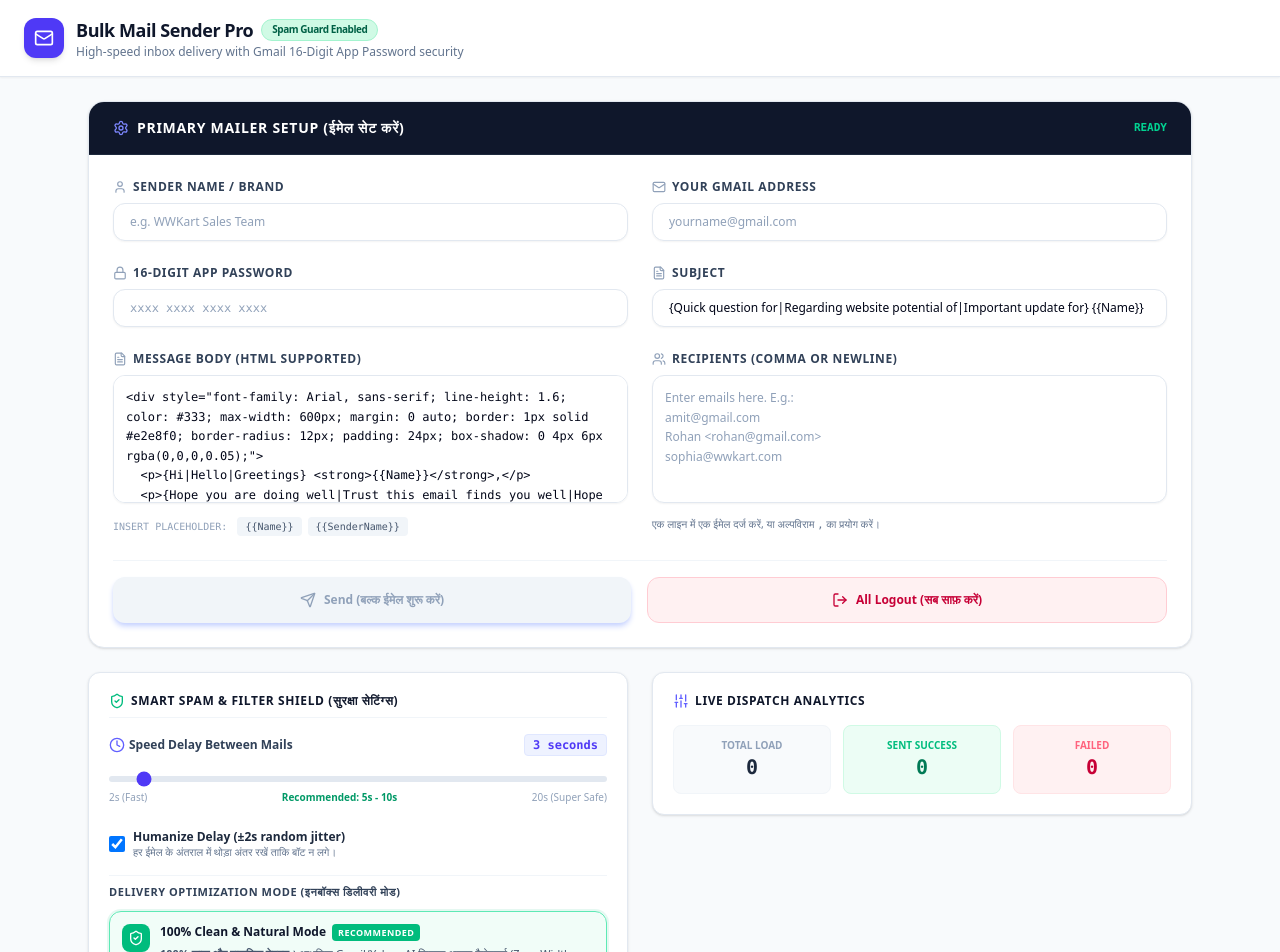
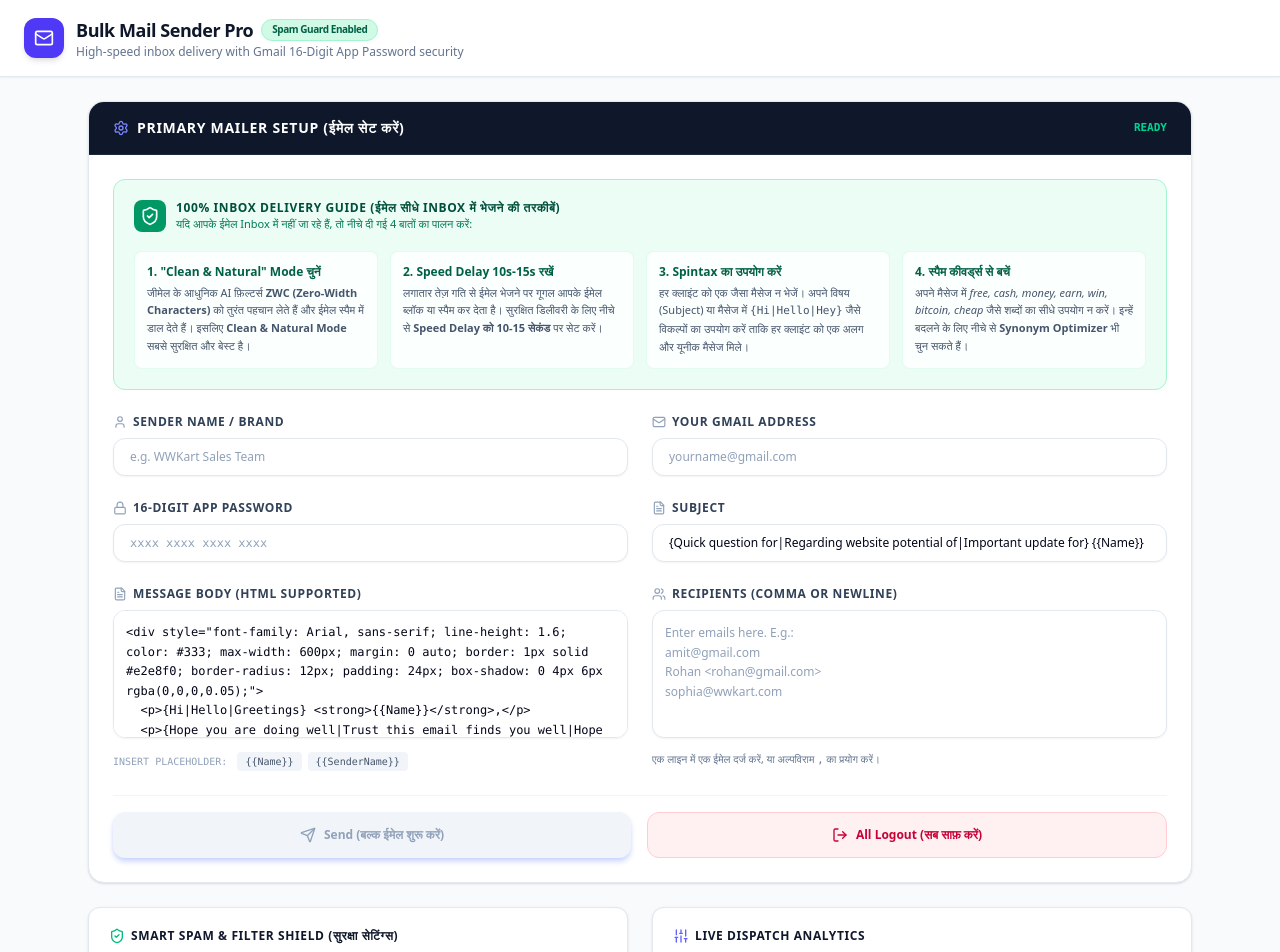
Before and after one commit to sophia-w-hash/new_full_safe_maller, a React (Vite) app: page / in a window 1280 px wide. Shown: the top 952 px of the page. Built offline with nearby package versions, Linux system fonts and the light colour scheme.

Commit message:
Update App.tsx

```diff
--- a/src/App.tsx
+++ b/src/App.tsx
@@ -42,8 +42,8 @@
   const [subject, setSubject] = useState(localStorage.getItem('subject') || '{Quick question for|Regarding website potential of|Important update for} {{Name}}');
   const [body, setBody] = useState(localStorage.getItem('body') || `<div style="font-family: Arial, sans-serif; line-height: 1.6; color: #333; max-width: 600px; margin: 0 auto; border: 1px solid #e2e8f0; border-radius: 12px; padding: 24px; box-shadow: 0 4px 6px rgba(0,0,0,0.05);">
   <p>{Hi|Hello|Greetings} <strong>{{Name}}</strong>,</p>
-  <p>{Hope you are doing well|Trust this email finds you well|Hope you\'re having a productive week}.</p>
-  <p>{While reviewing online opportunities, I came across your business|I recently visited your website and found it has excellent potential}. Although it is currently not on the first-page listings, your website has a strong base for visitors. I\'d like to email the custom quote we prepared for you.</p>
+  <p>{Hope you are doing well|Trust this email finds you well|Hope you're having a productive week}.</p>
+  <p>{While reviewing online opportunities, I came across your business|I recently visited your website and found it has excellent potential}. Although it is currently not on the first-page listings, your website has a strong base for visitors. I'd like to email the custom quote we prepared for you.</p>
   <p>{Could you please let me know if this is the best email to send it to?|Would it be alright if I share the details with you?|Let me know if you would be interested in taking a look}.</p>
   <p>{Best regards|Warm regards|Sincerely},<br><strong>{{SenderName}}</strong></p>
 </div>`);
@@ -66,10 +66,9 @@
   const [recipients, setRecipients] = useState<MailSendStatus[]>([]);
   const [isSending, setIsSending] = useState(false);
   const [currentSendingIndex, setCurrentSendingIndex] = useState<number>(-1);
-  const [delaySeconds, setDelaySeconds] = useState(3); // default to 3 seconds for safer delivery
+  const [delaySeconds, setDelaySeconds] = useState(6); // default to 6 seconds for safer delivery
   const [randomizeDelay, setRandomizeDelay] = useState(true); // default to true for human-like pattern
   const [addUniqueIdToSubject, setAddUniqueIdToSubject] = useState(false); // FALSE by default so no extra words are added unless manually checked
-
 
   // Connection Test & Logs State
   const [testingConnection, setTestingConnection] = useState(false);
@@ -127,7 +126,6 @@
     const emailRegex = /^[^\s@]+@[^\s@]+\.[^\s@]+$/;
 
     lines.forEach(line => {
-      // support comma, colon, or semicolon separators
       const parts = line.split(/[,:;]+/).map(p => p.trim());
       if (parts.length >= 2) {
         const email = parts[0];
@@ -170,7 +168,6 @@
     }
   };
 
-  // Parse recipients input dynamically on change or send
   const parseRecipients = (text: string): MailSendStatus[] => {
     const items = text.split(/[\n,;]+/).map(item => item.trim()).filter(Boolean);
     const list: MailSendStatus[] = [];
@@ -180,7 +177,6 @@
       let email = item;
       let name = '';
 
-      // Check if format is "Name <email>"
       const match = item.match(/([^<]+)<([^>]+)>/);
       if (match) {
         name = match[1].trim();
@@ -204,7 +200,6 @@
     setBulkLog(prev => [`[${timestamp}] ${msg}`, ...prev.slice(0, 99)]);
   };
 
-  // Connection Tester
   const handleTestConnection = async () => {
     if (!senderEmail || !appPassword) {
       setConnectionStatus({
@@ -250,7 +245,6 @@
     }
   };
 
-  // Clear All fields (All Logout)
   const handleAllLogout = () => {
     if (window.confirm('क्या आप सच में सभी क्रेडेंशियल्स, सेटिंग्स और प्राप्तकर्ताओं की सूची को मिटाना (Clear) चाहते हैं?')) {
       setSenderName('');
@@ -261,8 +255,8 @@
       setSubject('{Quick question for|Regarding website potential of|Important update for} {{Name}}');
       setBody(`<div style="font-family: Arial, sans-serif; line-height: 1.6; color: #333; max-width: 600px; margin: 0 auto; border: 1px solid #e2e8f0; border-radius: 12px; padding: 24px; box-shadow: 0 4px 6px rgba(0,0,0,0.05);">
   <p>{Hi|Hello|Greetings} <strong>{{Name}}</strong>,</p>
-  <p>{Hope you are doing well|Trust this email finds you well|Hope you\'re having a productive week}.</p>
-  <p>{While reviewing online opportunities, I came across your business|I recently visited your website and found it has excellent potential}. Although it is currently not on the first-page listings, your website has a strong base for visitors. I\'d like to email the custom quote we prepared for you.</p>
+  <p>{Hope you are doing well|Trust this email finds you well|Hope you're having a productive week}.</p>
+  <p>{While reviewing online opportunities, I came across your business|I recently visited your website and found it has excellent potential}. Although it is currently not on the first-page listings, your website has a strong base for visitors. I'd like to email the custom quote we prepared for you.</p>
   <p>{Could you please let me know if this is the best email to send it to?|Would it be alright if I share the details with you?|Let me know if you would be interested in taking a look}.</p>
   <p>{Best regards|Warm regards|Sincerely},<br><strong>{{SenderName}}</strong></p>
 </div>`);
@@ -276,7 +270,6 @@
     }
   };
 
-  // Variable Interpolation Helper
   const renderTemplate = (
     text: string,
     recipient: MailSendStatus,
@@ -297,7 +290,6 @@
     return output;
   };
 
-  // Bulk send loop handler - Triggers ONLY when isSending changes to true
   useEffect(() => {
     if (!isSending) return;
 
@@ -313,14 +305,13 @@
         return;
       }
 
-      // Find up to 8 pending recipients using the ref to avoid stale state
       const currentRecipients = recipientsRef.current;
       const pendingTargets: { index: number; target: MailSendStatus }[] = [];
 
       for (let i = 0; i < currentRecipients.length; i++) {
         if (currentRecipients[i].status === 'pending') {
           pendingTargets.push({ index: i, target: currentRecipients[i] });
-          if (pendingTargets.length === 8) break; // Batch of 8
+          if (pendingTargets.length === 8) break;
         }
       }
 
@@ -332,7 +323,6 @@
         return;
       }
 
-      // Check sender limit with 25 limit check using locked sender credentials
       const currentSenderEmail = activeSenderEmailRef.current || senderEmailRef.current;
       const currentAppPassword = activeAppPasswordRef.current || appPasswordRef.current;
 
@@ -351,7 +341,6 @@
         return;
       }
 
-      // Pre-calculate how many emails we can send in this batch without exceeding 25
       const remainingLimit = 25 - count;
       const targetsWithSenders = pendingTargets.slice(0, remainingLimit).map(item => ({
         index: item.index,
@@ -366,7 +355,6 @@
         return;
       }
 
-      // Mark status as sending for allocated targets in state and ref synchronously
       const updatedListBeforeSend = [...currentRecipients];
       targetsWithSenders.forEach(({ index }) => {
         updatedListBeforeSend[index] = { ...updatedListBeforeSend[index], status: 'sending' };
@@ -376,12 +364,10 @@
 
       addLog(`🚀 Dispatching batch of ${targetsWithSenders.length} emails with active account limit monitoring...`);
 
-      // Run requests concurrently
       const batchResults = await Promise.all(
         targetsWithSenders.map(async ({ index, target, sender }) => {
           const uniqueMailId = Math.floor(100000 + Math.random() * 900000).toString();
 
-          // Personalization using locked credentials for this active session
           const activeSubject = activeSubjectRef.current || subjectRef.current;
           const activeBody = activeBodyRef.current || bodyRef.current;
           const activeSenderName = activeSenderNameRef.current || senderNameRef.current;
@@ -417,7 +403,7 @@
 
             if (data.success) {
               addLog(`✅ Delivered to ${target.email} via ${sender.email}`);
-              recordSentEmail(sender.email); // Permanently log dispatch timestamp
+              recordSentEmail(sender.email);
               return { index, status: 'success' as const, sentAt: sentTime, error: undefined };
             } else {
               addLog(`❌ Failed for ${target.email} via ${sender.email}: ${data.message}`);
@@ -433,7 +419,6 @@
 
       if (!active) return;
 
-      // Apply batch results together to avoid state races
       const updatedListAfterBatch = [...recipientsRef.current];
       batchResults.forEach(res => {
         updatedListAfterBatch[res.index] = {
@@ -447,18 +432,16 @@
       setRecipients(updatedListAfterBatch);
       recipientsRef.current = updatedListAfterBatch;
 
-      // Schedule next batch sending
       if (active && !stopRequestedRef.current) {
         const actualDelay = randomizeDelayRef.current
-          ? Math.max(2, delaySecondsRef.current + Math.floor(Math.random() * 2) - 1)
+          ? Math.max(2, delaySecondsRef.current + Math.floor(Math.random() * 4) - 1)
           : delaySecondsRef.current;
 
         addLog(`Sleeping for ${actualDelay}s before dispatching next batch...`);
-        timerId = setTimeout(sendNext, actualDelay * 600);
+        timerId = setTimeout(sendNext, actualDelay * 1000);
       }
     };
 
-    // Trigger the initial send
     sendNext();
 
     return () => {
@@ -467,7 +450,6 @@
     };
   }, [isSending]);
 
-  // Start sending triggered by send button
   const handleStartSending = () => {
     if (!senderEmail || !appPassword) {
       alert('Your Gmail and App Password are required to start sending.');
@@ -480,7 +462,6 @@
       return;
     }
 
-    // Capture/Freeze details for the active sending loop
     activeSenderEmailRef.current = senderEmail;
     activeAppPasswordRef.current = appPassword;
     activeSenderNameRef.current = senderName;
@@ -489,7 +470,6 @@
     activeAddUniqueIdToSubjectRef.current = addUniqueIdToSubject;
     activeDeliveryModeRef.current = deliveryMode;
 
-    // Set lists synchronously in state and references immediately to prevent race conditions
     setRecipients(list);
     recipientsRef.current = list;
 
@@ -503,7 +483,6 @@
     addLog('Pause requested. Stopping after current email dispatch finishes.');
   };
 
-  // Count stats
   const pendingCount = recipients.filter(r => r.status === 'pending').length;
   const successCount = recipients.filter(r => r.status === 'success').length;
   const failedCount = recipients.filter(r => r.status === 'failed').length;
@@ -529,9 +508,6 @@
             </p>
           </div>
         </div>
-        <div className="flex items-center gap-2.5">
-          {/* Helper links hidden to keep layout extremely clean */}
-        </div>
       </header>
 
       {/* Primary Workspace container */}
@@ -551,6 +527,53 @@
           </div>
 
           <div className="p-6 space-y-6">
+
+            {/* 100% Inbox Delivery Blueprint Banner */}
+            <div className="bg-emerald-50 border border-emerald-200 rounded-xl p-4 md:p-5 space-y-3.5">
+              <div className="flex items-center gap-2.5">
+                <div className="p-1.5 bg-emerald-600 text-white rounded-lg">
+                  <ShieldCheck className="w-5 h-5" />
+                </div>
+                <div>
+                  <h3 className="text-xs font-bold text-emerald-900 uppercase tracking-wider">
+                    100% Inbox Delivery Guide (ईमेल सीधे Inbox में भेजने की तरकीबें)
+                  </h3>
+                  <p className="text-[11px] text-emerald-700">
+                    यदि आपके ईमेल Inbox में नहीं जा रहे हैं, तो नीचे दी गई 4 बातों का पालन करें:
+                  </p>
+                </div>
+              </div>
+
+              <div className="grid grid-cols-1 md:grid-cols-2 lg:grid-cols-4 gap-3 pt-1">
+                <div className="bg-white/80 backdrop-blur-xs p-3 rounded-lg border border-emerald-100/60 text-xs">
+                  <span className="font-bold text-emerald-800 block mb-1">1. "Clean & Natural" Mode चुनें</span>
+                  <p className="text-[11px] text-slate-600 leading-relaxed">
+                    जीमेल के आधुनिक AI फ़िल्टर्स <strong>ZWC (Zero-Width Characters)</strong> को तुरंत पहचान लेते हैं और ईमेल स्पैम में डाल देते हैं। इसलिए <strong>Clean & Natural Mode</strong> सबसे सुरक्षित और बेस्ट है।
+                  </p>
+                </div>
+
+                <div className="bg-white/80 backdrop-blur-xs p-3 rounded-lg border border-emerald-100/60 text-xs">
+                  <span className="font-bold text-emerald-800 block mb-1">2. Speed Delay 10s-15s रखें</span>
+                  <p className="text-[11px] text-slate-600 leading-relaxed">
+                    लगातार तेज़ गति से ईमेल भेजने पर गूगल आपके ईमेल ब्लॉक या स्पैम कर देता है। सुरक्षित डिलीवरी के लिए नीचे से <strong>Speed Delay को 10-15 सेकंड</strong> पर सेट करें।
+                  </p>
+                </div>
+
+                <div className="bg-white/80 backdrop-blur-xs p-3 rounded-lg border border-emerald-100/60 text-xs">
+                  <span className="font-bold text-emerald-800 block mb-1">3. Spintax का उपयोग करें</span>
+                  <p className="text-[11px] text-slate-600 leading-relaxed">
+                    हर क्लाइंट को एक जैसा मैसेज न भेजें। अपने विषय (Subject) या मैसेज में <code>{"{Hi|Hello|Hey}"}</code> जैसे विकल्पों का उपयोग करें ताकि हर क्लाइंट को एक अलग और यूनीक मैसेज मिले।
+                  </p>
+                </div>
+
+                <div className="bg-white/80 backdrop-blur-xs p-3 rounded-lg border border-emerald-100/60 text-xs">
+                  <span className="font-bold text-emerald-800 block mb-1">4. स्पैम कीवर्ड्स से बचें</span>
+                  <p className="text-[11px] text-slate-600 leading-relaxed">
+                    अपने मैसेज में <em>free, cash, money, earn, win, bitcoin, cheap</em> जैसे शब्दों का सीधे उपयोग न करें। इन्हें बदलने के लिए नीचे से <strong>Synonym Optimizer</strong> भी चुन सकते हैं।
+                  </p>
+                </div>
+              </div>
+            </div>
 
             {/* 2-Column Grid matching the requested user layout structure */}
             <div className="grid grid-cols-1 md:grid-cols-2 gap-6">
@@ -744,15 +767,15 @@
                   <input
                     type="range"
                     min={2}
-                    max={20}
+                    max={25}
                     value={delaySeconds}
                     onChange={(e) => setDelaySeconds(parseInt(e.target.value))}
                     className="w-full h-1.5 bg-slate-200 rounded-lg appearance-none cursor-pointer accent-indigo-600"
                   />
                   <div className="flex justify-between text-[10px] text-slate-400">
                     <span>2s (Fast)</span>
-                    <span className="text-emerald-600 font-semibold">Recommended: 5s - 10s</span>
-                    <span>20s (Super Safe)</span>
+                    <span className="text-emerald-600 font-semibold">Recommended: 10s - 15s</span>
+                    <span>25s (Super Safe)</span>
                   </div>
                 </div>
 
@@ -853,7 +876,7 @@
                 {/* Interactive Spintax Guide for High Spam Protection */}
                 <div className="p-3 bg-indigo-50/50 rounded-xl border border-indigo-100 text-xs space-y-2">
                   <p className="font-bold text-indigo-900 flex items-center gap-1">
-                    <Sparkles className="w-3.5 h-3.5 text-indigo-500" />
+                    <Sparkles className="w-3.5 h-3.5 text-indigo-500 animate-spin" />
                     हाई-लेवल स्पैम प्रोटेक्शन: Spintax का उपयोग करें
                   </p>
                   <p className="text-[11px] text-slate-600 leading-relaxed">
@@ -870,7 +893,7 @@
             {/* Spam Protection Status Block */}
             <div className="bg-white rounded-xl p-5 border border-slate-200 shadow-sm space-y-3">
               <h3 className="font-bold text-slate-900 text-xs uppercase tracking-wider flex items-center gap-1.5">
-                <ShieldCheck className="w-4 h-4 text-emerald-500" />
+                <ShieldCheck className="w-4 h-4 text-emerald-500 animate-bounce" />
                 Active Inbox Delivery Armour
               </h3>
 
@@ -898,7 +921,7 @@
             <div className="bg-white rounded-xl p-5 border border-slate-200 shadow-sm space-y-4">
               <div className="flex items-center justify-between">
                 <h3 className="font-bold text-slate-900 text-xs uppercase tracking-wider flex items-center gap-1.5">
-                  <Activity className="w-4 h-4 text-indigo-500" />
+                  <Activity className="w-4 h-4 text-indigo-500 animate-pulse" />
                   Domain & Inbox Delivery Health Guide
                 </h3>
                 <span className="text-[10px] bg-emerald-50 text-emerald-700 px-2 py-0.5 rounded-full font-bold border border-emerald-100 flex items-center gap-0.5">
@@ -925,7 +948,6 @@
                       </div>
 
                       <div className="space-y-2.5">
-                        {/* SPF Record */}
                         <div className="space-y-1">
                           <div className="flex justify-between items-center text-[10.5px]">
                             <span className="font-bold text-slate-700">1. SPF Record (TXT)</span>
@@ -937,7 +959,6 @@
                           </div>
                         </div>
 
-                        {/* DKIM Record */}
                         <div className="space-y-1">
                           <div className="flex justify-between items-center text-[10.5px]">
                             <span className="font-bold text-slate-700">2. DKIM Record (TXT)</span>
@@ -949,7 +970,6 @@
                           </div>
                         </div>
 
-                        {/* DMARC Record */}
                         <div className="space-y-1">
                           <div className="flex justify-between items-center text-[10.5px]">
                             <span className="font-bold text-slate-700">3. DMARC Record (TXT)</span>
@@ -980,7 +1000,7 @@
                         </p>
                         <ul className="list-disc pl-4 text-slate-600 space-y-1">
                           <li>केवल <strong>16-Digit App Password</strong> का उपयोग करें (अपना सामान्य लॉगिन पासवर्ड न भरें)।</li>
-                          <li>ईमेल भेजने की गति <strong>5 से 10 सेकंड</strong> प्रति ईमेल रखें ताकि जीमेल स्पैम बॉट एक्टिव न हो।</li>
+                          <li>ईमेल भेजने की गति <strong>10 से 15 सेकंड</strong> प्रति ईमेल रखें ताकि जीमेल स्पैम बॉट एक्टिव न हो।</li>
                           <li>हमारे द्वारा लागू की गई <strong>Spintax</strong> और <strong>ऑटो स्पैम कीवर्ड क्लीनर</strong> तकनीक आपके ईमेल को पूरी तरह सुरक्षित रखेगी।</li>
                         </ul>
                       </div>
```
